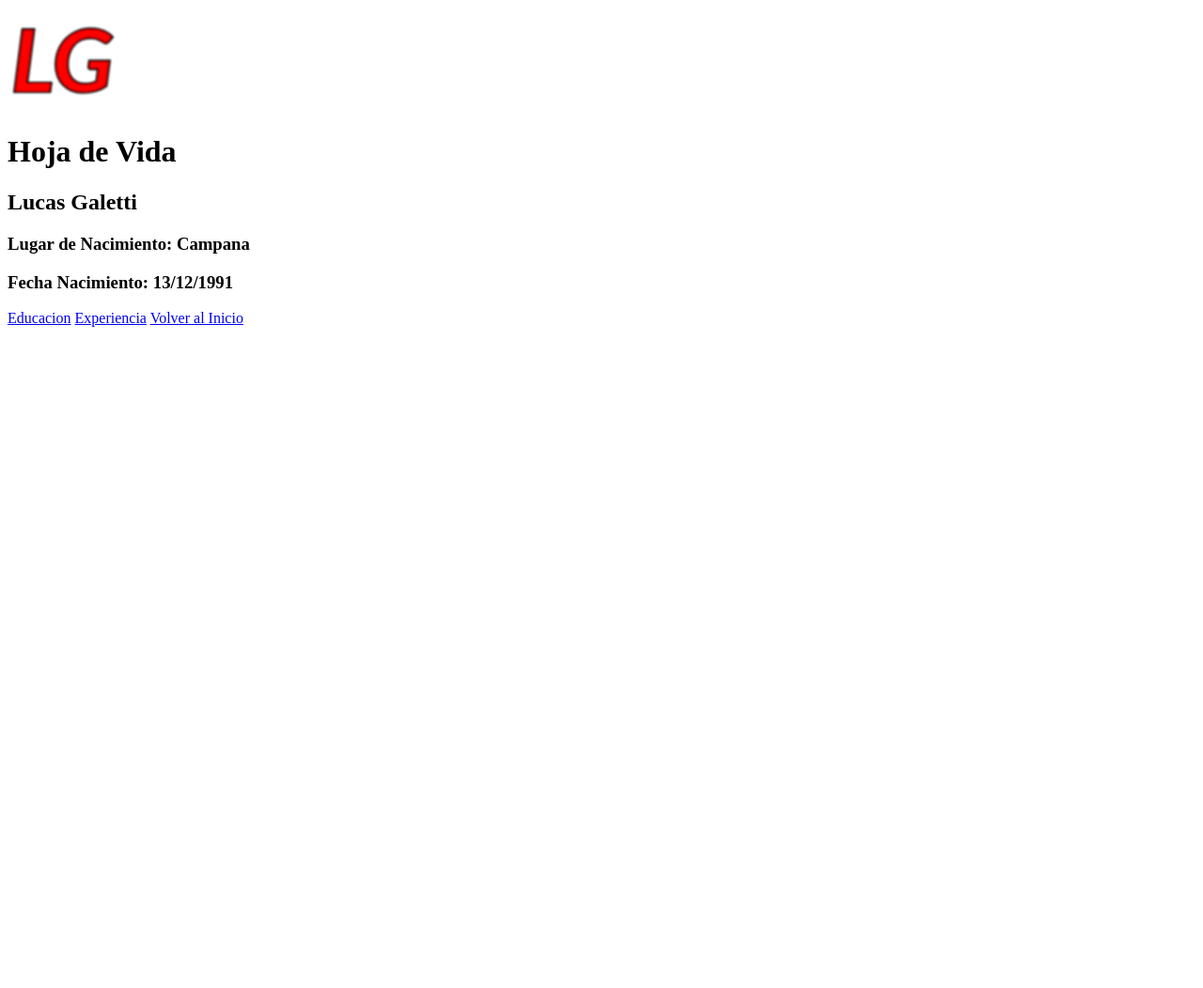
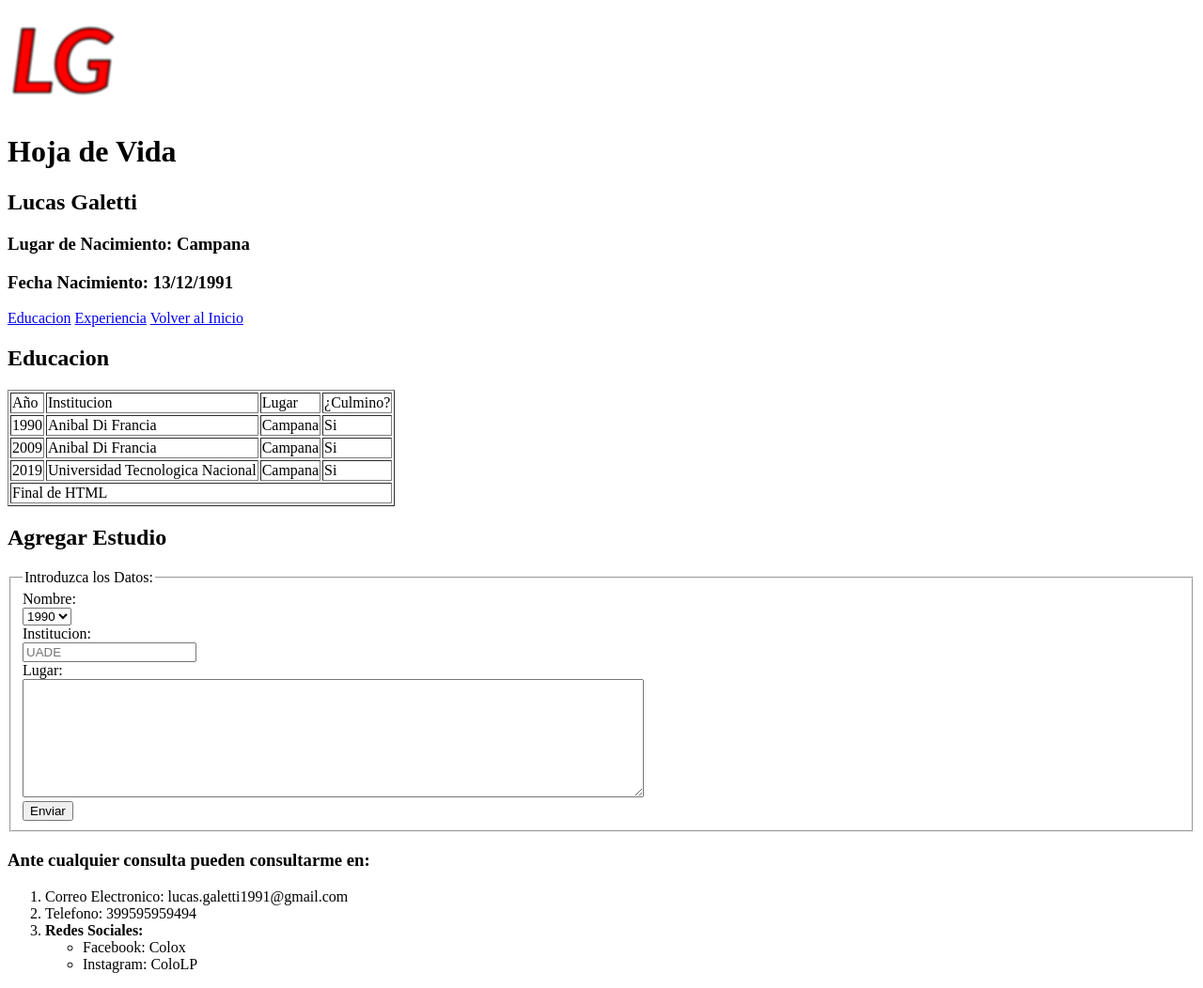
Before and after one commit to ColoLP/Final-HTML, a plain HTML site: page Enlaces/educacion.html in a window 1280 px wide. Shown: the whole page at 94% size. Before the commit the page ends 800 px from the top, so only its background shows below. Drawn offline with Linux system fonts and the light colour scheme.

Commit message:
Modificacion n° 2

```diff
--- a/Enlaces/educacion.html
+++ b/Enlaces/educacion.html
@@ -2,7 +2,9 @@
 <html lang="en" dir="ltr">
   <head>
     <meta charset="utf-8">
-    <title></title>
+    <meta name="author" content="Lucas Galetti">
+    <meta name="Examen Final" content="Modulo HTML">
+    <title>Examen final HTML</title>
   </head>
   <body>
     <svg width="132" height="110" xmlns="http://www.w3.org/2000/svg" name="Imagen de Logo LG">
@@ -31,5 +33,72 @@
       <a name="linkEducacion" href="educacion.html">Educacion</a>
       <a name="linkExperiencia" href="experiencia.html">Experiencia</a>
       <a name="volver" href="../index.html">Volver al Inicio</a>
+    <h2>Educacion</h2>
+    <table border="1">
+      <thead>
+        <tr>
+          <td>Año</td>
+          <td>Institucion</td>
+          <td>Lugar</td>
+          <td>¿Culmino?</td>
+        </tr>
+      </thead>
+      <tbody>
+        <tr>
+          <td>1990</td>
+          <td>Anibal Di Francia</td>
+          <td>Campana</td>
+          <td>Si</td>
+        </tr>
+        <tr>
+          <td>2009</td>
+          <td>Anibal Di Francia</td>
+          <td>Campana</td>
+          <td>Si</td>
+        </tr>
+        <tr>
+          <td>2019</td>
+          <td>Universidad Tecnologica Nacional</td>
+          <td>Campana</td>
+          <td>Si</td>
+        </tr>
+      </tbody>
+      <tfoot>
+        <tr >
+          <td colspan="4">Final de HTML</td>
+        </tr>
+      </tfoot>
+    </table>
+    <h2>Agregar Estudio</h2>
+    <form name="formPrincipal" action="index.html" method="post">
+      <fieldset>
+          <legend>Introduzca los Datos:</legend>
+          <label for="Año">Nombre:</label><br/>
+          <select name="Año">
+            <option value="1">1990</option>
+            <option value="2">2000</option>
+            <option value="3">2090</option>
+            <option value="4">3000</option>
+          </select><br/>
+          <label for="Institucion">Institucion:</label><br/>
+          <input type="text" name="Institucion" placeholder="UADE" required><br/>
+          <label for="lugar">Lugar:</label><br/>
+          <textarea name="lugar" rows="8" cols="80"></textarea><br/>
+          <input type="submit"  name="Enviar" value="Enviar">
+    </fieldset>
+    </form>
+    <footer>
+      <h3>Ante cualquier consulta pueden consultarme en:</h3>
+      <ol>
+        <li>Correo Electronico: lucas.galetti1991@gmail.com</li>
+        <li>Telefono: 399595959494</li>
+        <li><b>Redes Sociales:</b>
+          <ul>
+            <li>Facebook: Colox</li>
+            <li>Instagram: ColoLP</li>
+          </ul>
+        </li>
+      </ol>
+     </footer>
   </body>
 </html>
```
Also changed, not shown: Enlaces/experiencia.html (+16 -1 lines), index.html (+0 -4 lines).
